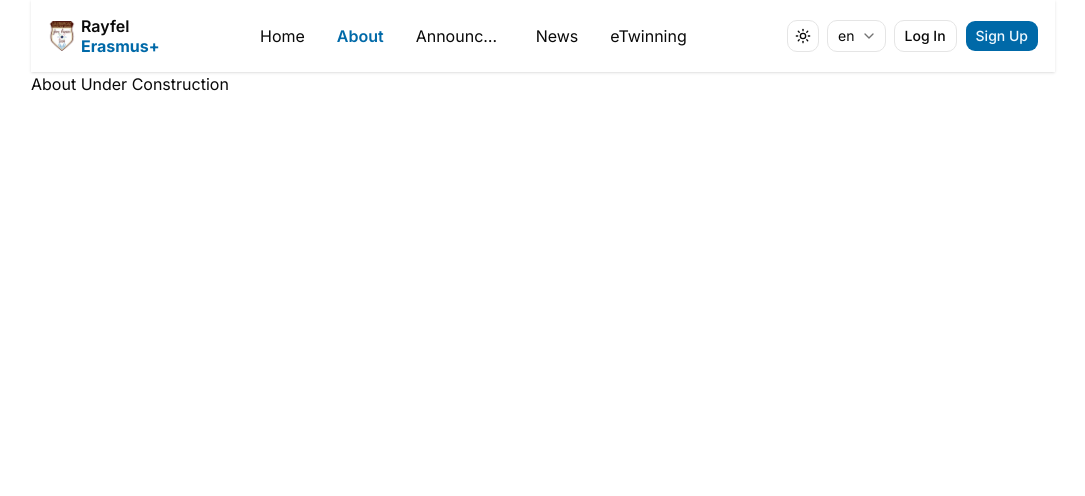
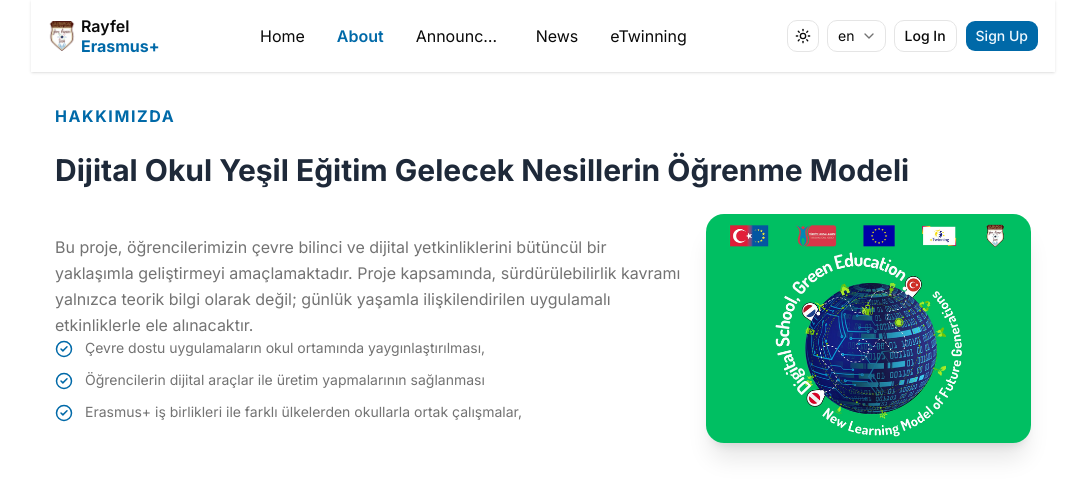
Before and after one commit to tunapotur/rayfel-erasmus-plus, a Next.js app: page /en/about in a window 1280 px wide. Shown: the top 496 px of the page, without its empty margins (97-1182 px from the left). Built offline with nearby package versions, Linux system fonts and the light colour scheme.

Commit message:
about page

```diff
--- a/src/app/[locale]/about/page.tsx
+++ b/src/app/[locale]/about/page.tsx
@@ -1,3 +1,11 @@
+import About from "@/components/homepage/About";
+
 export default function AboutPage() {
-  return <div>About Under Construction</div>;
+  return (
+    <div className="flex flex-col">
+      <div className="px-6 gap-16 flex flex-col mt-8">
+        <About />
+      </div>
+    </div>
+  );
 }
```
